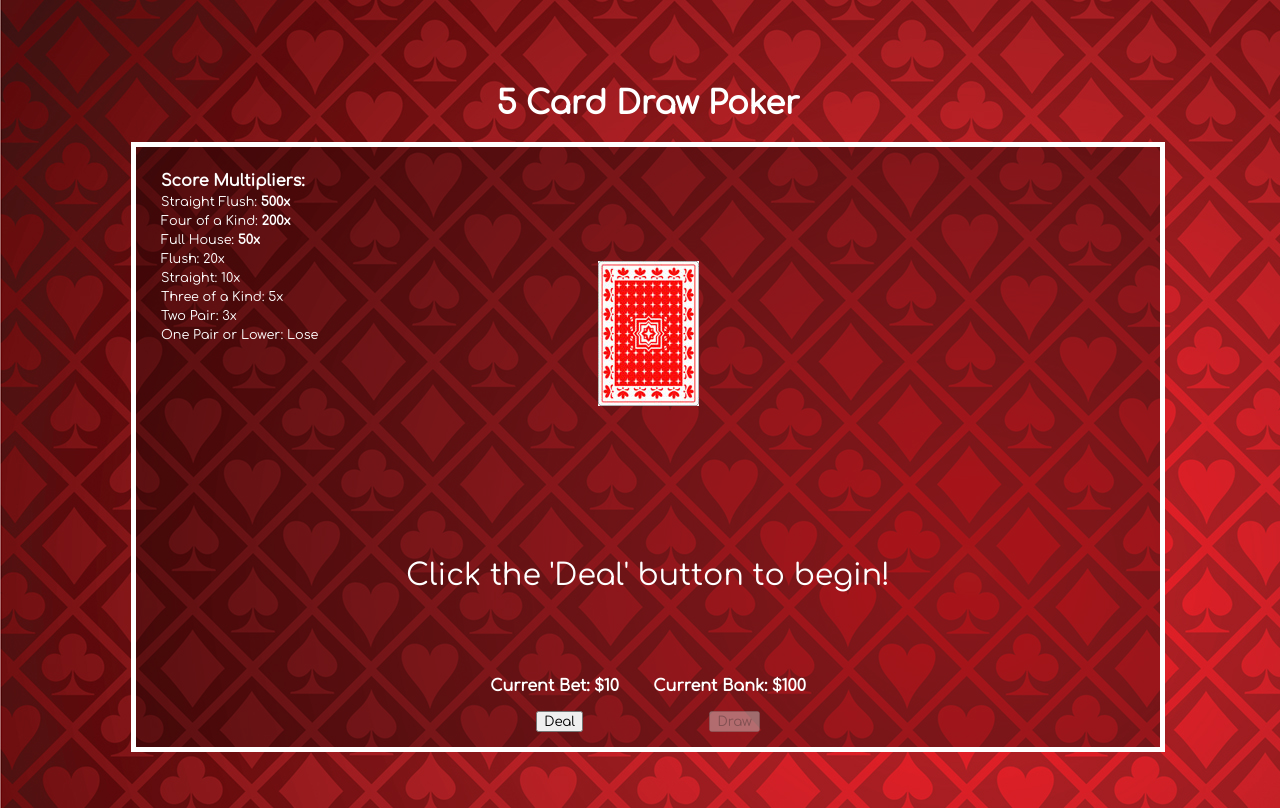
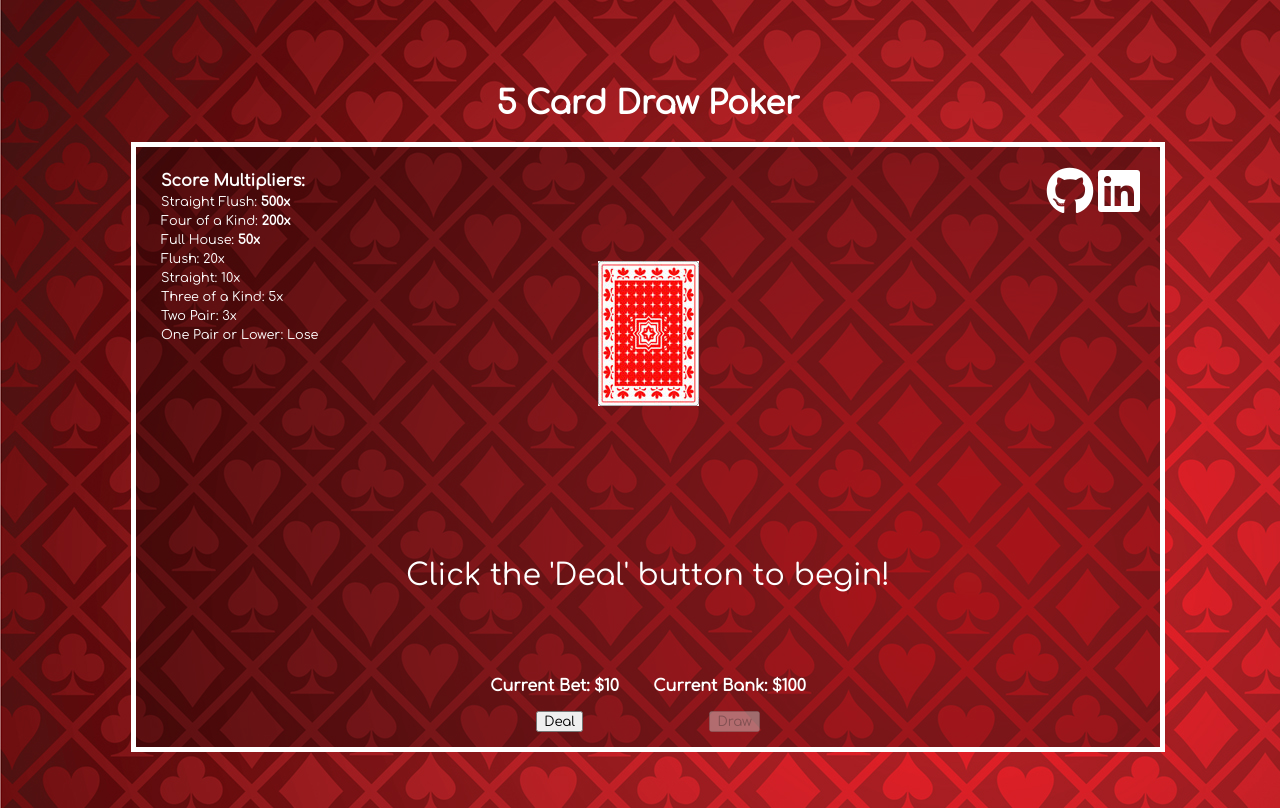
Before and after one commit to manafount/poker, a website: page index.html in a window 1280 px wide. Drawn offline with Linux system fonts and the light colour scheme.

Commit message:
fixed link styling

```diff
--- a/index.html
+++ b/index.html
@@ -6,12 +6,17 @@
     <script src="lib/bundle.js"></script>
     <link rel="stylesheet" href="poker.css">
     <link href="https://fonts.googleapis.com/css?family=Comfortaa" rel="stylesheet">
+    <script src="https://use.fontawesome.com/0a5f7b80cf.js"></script>
   </head>
   <body>
     <div id="poker-title">
       <h1>5 Card Draw Poker</h1>
     </div>
     <div id="game-container">
+      <div id="links">
+        <a href="https://github.com/manafount"><i class="fa fa-github" aria-hidden="true"></i></a>
+        <a id="linkedin" href="https://linkedin.com/in/matthew-kerchner"<i class="fa fa-linkedin-square" aria-hidden="true"></i></a>
+      </div>
       <div class="score-helper">
         <h4>Score Multipliers:</h4>
         <p>Straight Flush: <b>500x</b></p>
--- a/poker.css
+++ b/poker.css
@@ -19,6 +19,17 @@ body {
 
 h1 {
   color: white;
+}
+
+a {
+  font-size: 3em;
+  font-family: 'Comfortaa';
+  color: white;
+  text-decoration: none;
+}
+
+#linkedin {
+  font-size: 3em;
 }
 
 #game-container {
@@ -52,6 +63,13 @@ h1 {
   color: white;
 }
 
+#links {
+  position: absolute;
+  top: 20px;
+  right: 20px;
+  color: white;
+}
+
 .score-helper > *{
   margin: 5px;
 }
```
